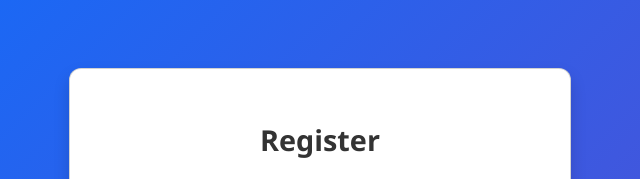
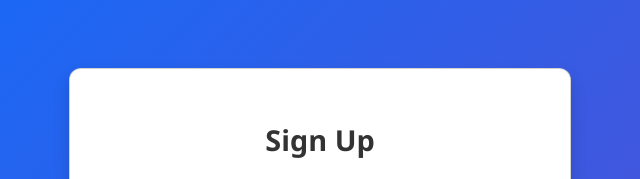
Before and after one commit to FRC-FRANKY/BOOTSRP-assignment, a plain HTML site: page Registration.html in a window 1280 px wide. Shown: the top 179 px of the page, 320-960 px from the left. Drawn offline with nearby package versions, Linux system fonts and the light colour scheme.

Commit message:
Added images folder, updated README.md and Registration page.

```diff
--- a/Registration.html
+++ b/Registration.html
@@ -22,7 +22,7 @@
             <div class="col-md-6 col-lg-5">
                 <div class="card shadow">
                     <div class="card-body p-4">
-                        <h3 class="card-title text-center mb-4">Register</h3>
+                        <h3 class="card-title text-center mb-4">Sign Up</h3>
 
                         <!-- Role Selection as Cards -->
                         <div class="mb-4">
```
Also changed, not shown: assets/images/Forgot_Password_Layout.png (added), assets/images/Login_Layout.png (added), assets/images/Registration_Layout.png (added), 1 other file.
